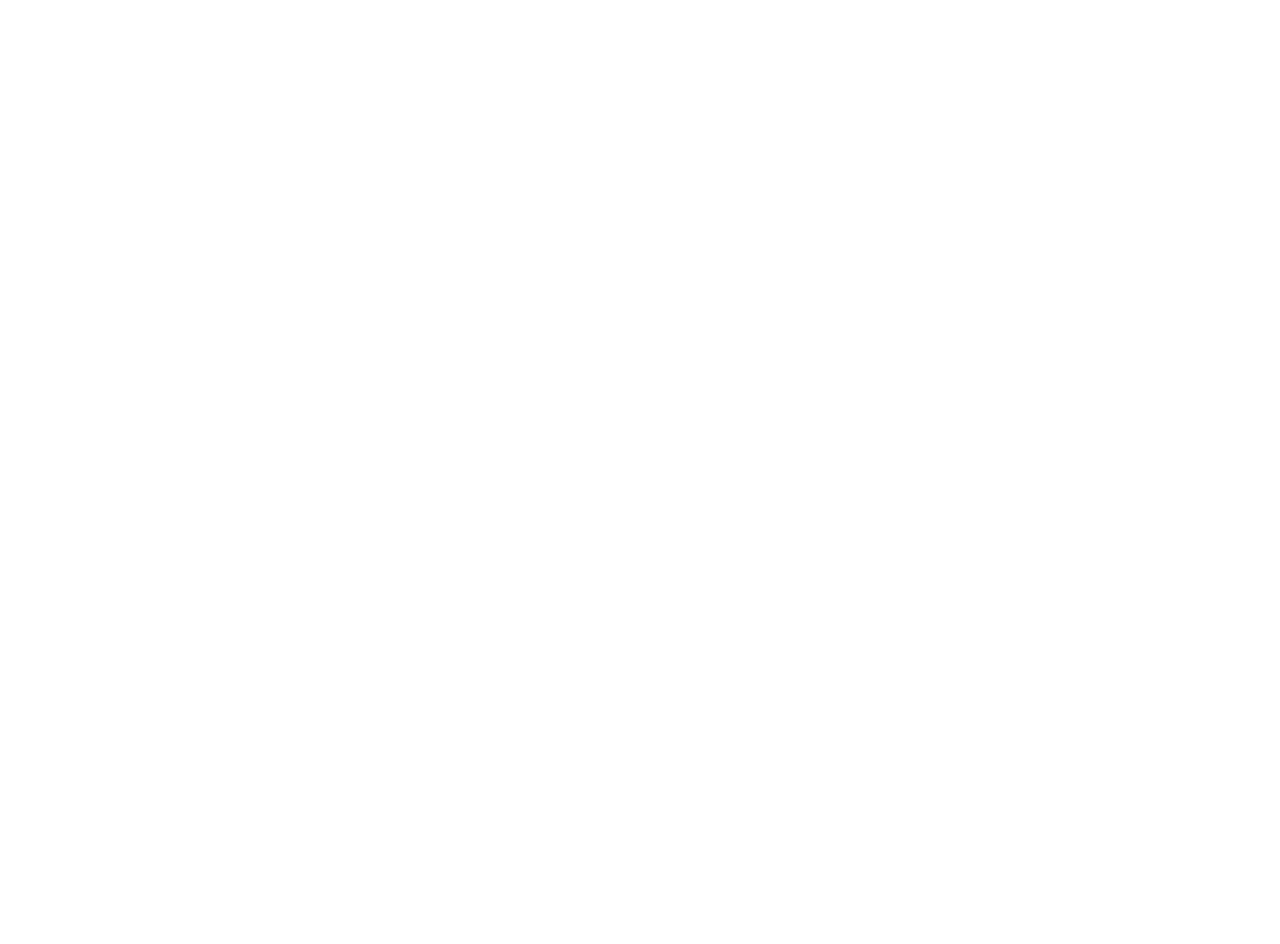
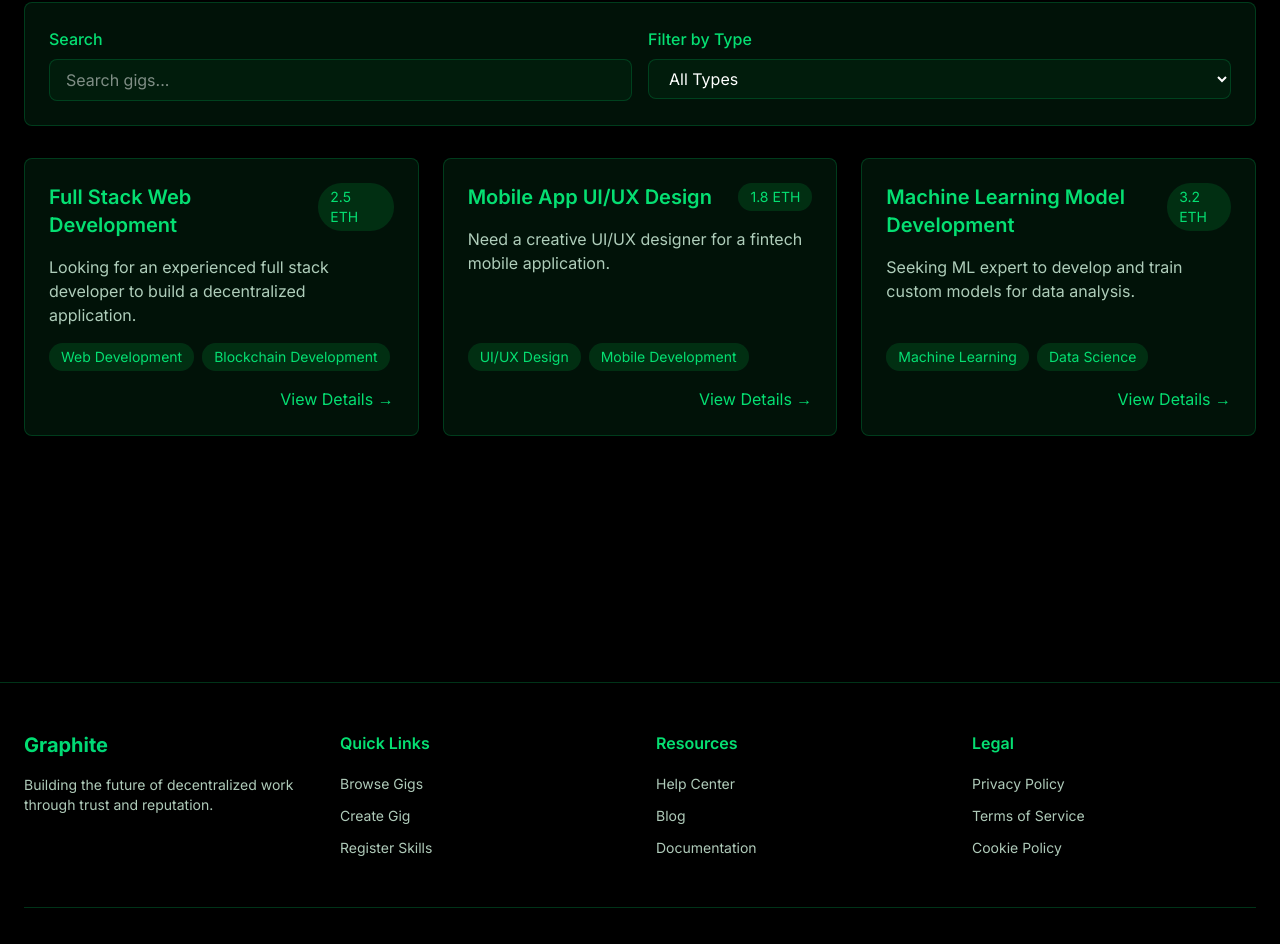
Before and after one commit to ayushsingh82/ScoreBounty, a Next.js app: page /gigs in a window 1280 px wide. Shown: the part 183-1127 px from the top of the page. Before the commit the page ends 800 px from the top, so only its background shows below. Built offline with nearby package versions, Linux system fonts and the light colour scheme.

Commit message:
gigs page

```diff
--- a/src/app/gigs/page.tsx
+++ b/src/app/gigs/page.tsx
@@ -1,9 +1,146 @@
-import React from 'react'
+'use client'
 
-const page = () => {
+import { useState } from 'react'
+import Link from 'next/link'
+
+// Mock data - In a real app, this would come from your backend
+const mockGigs = [
+  {
+    id: 1,
+    title: 'Full Stack Web Development',
+    description: 'Looking for an experienced full stack developer to build a decentralized application.',
+    types: ['Web Development', 'Blockchain Development'],
+    bountyPrize: '2.5',
+    createdAt: '2024-03-15'
+  },
+  {
+    id: 2,
+    title: 'Mobile App UI/UX Design',
+    description: 'Need a creative UI/UX designer for a fintech mobile application.',
+    types: ['UI/UX Design', 'Mobile Development'],
+    bountyPrize: '1.8',
+    createdAt: '2024-03-14'
+  },
+  {
+    id: 3,
+    title: 'Machine Learning Model Development',
+    description: 'Seeking ML expert to develop and train custom models for data analysis.',
+    types: ['Machine Learning', 'Data Science'],
+    bountyPrize: '3.2',
+    createdAt: '2024-03-13'
+  }
+]
+
+export default function GigsPage() {
+  const [searchTerm, setSearchTerm] = useState('')
+  const [selectedType, setSelectedType] = useState('')
+
+  const filteredGigs = mockGigs.filter(gig => {
+    const matchesSearch = gig.title.toLowerCase().includes(searchTerm.toLowerCase()) ||
+                         gig.description.toLowerCase().includes(searchTerm.toLowerCase())
+    const matchesType = !selectedType || gig.types.includes(selectedType)
+    return matchesSearch && matchesType
+  })
+
+  const allTypes = Array.from(new Set(mockGigs.flatMap(gig => gig.types)))
+
   return (
-    <div>page</div>
+    <main className="min-h-screen bg-black text-white font-sans">
+      <div className="container mx-auto px-6 py-12">
+        {/* Header */}
+        <div className="flex justify-between items-center mb-8">
+          <h1 className="text-4xl font-bold bg-gradient-to-r from-green-400 to-emerald-500 text-transparent bg-clip-text">
+            Explore Gigs
+          </h1>
+          <Link
+            href="/create-gig"
+            className="bg-green-600 text-white px-6 py-2 rounded-lg hover:bg-green-700 transition-colors"
+          >
+            Create New Gig
+          </Link>
+        </div>
+
+        {/* Filters */}
+        <div className="bg-green-950/40 border border-green-800/50 rounded-lg p-6 mb-8">
+          <div className="grid md:grid-cols-2 gap-4">
+            <div>
+              <label htmlFor="search" className="block text-green-400 mb-2 font-medium">
+                Search
+              </label>
+              <input
+                type="text"
+                id="search"
+                value={searchTerm}
+                onChange={(e) => setSearchTerm(e.target.value)}
+                placeholder="Search gigs..."
+                className="w-full bg-green-950/40 border border-green-800/50 rounded-lg px-4 py-2 text-white focus:outline-none focus:border-green-500 transition-colors"
+              />
+            </div>
+            <div>
+              <label htmlFor="type" className="block text-green-400 mb-2 font-medium">
+                Filter by Type
+              </label>
+              <select
+                id="type"
+                value={selectedType}
+                onChange={(e) => setSelectedType(e.target.value)}
+                className="w-full bg-green-950/40 border border-green-800/50 rounded-lg px-4 py-2 text-white focus:outline-none focus:border-green-500 transition-colors"
+              >
+                <option value="">All Types</option>
+                {allTypes.map(type => (
+                  <option key={type} value={type}>{type}</option>
+                ))}
+              </select>
+            </div>
+          </div>
+        </div>
+
+        {/* Gig Listings */}
+        <div className="grid grid-cols-1 md:grid-cols-2 lg:grid-cols-3 gap-6">
+          {filteredGigs.map(gig => (
+            <div
+              key={gig.id}
+              className="bg-green-950/40 border border-green-800/50 rounded-lg p-6 hover:border-green-500 transition-colors flex flex-col h-full"
+            >
+              <div className="flex justify-between items-start mb-4">
+                <h2 className="text-xl font-semibold text-green-400">{gig.title}</h2>
+                <div className="bg-green-600/20 text-green-400 px-3 py-1 rounded-full text-sm">
+                  {gig.bountyPrize} ETH
+                </div>
+              </div>
+              <p className="text-green-100/80 mb-4 flex-grow">{gig.description}</p>
+              <div className="flex flex-wrap gap-2 mb-4">
+                {gig.types.map(type => (
+                  <span
+                    key={type}
+                    className="bg-green-600/20 text-green-400 px-3 py-1 rounded-full text-sm"
+                  >
+                    {type}
+                  </span>
+                ))}
+              </div>
+              <div className="flex justify-end">
+                <button className="text-green-400 hover:text-green-300 transition-colors">
+                  View Details →
+                </button>
+              </div>
+            </div>
+          ))}
+        </div>
+
+        {/* Empty State */}
+        {filteredGigs.length === 0 && (
+          <div className="text-center py-12">
+            <p className="text-green-100/80 mb-4">No gigs found matching your criteria.</p>
+            <Link
+              href="/create-gig"
+              className="text-green-400 hover:text-green-300 transition-colors"
+            >
+              Create the first gig →
+            </Link>
+          </div>
+        )}
+      </div>
+    </main>
   )
 }
-
-export default page
--- a/src/app/layout.tsx
+++ b/src/app/layout.tsx
@@ -17,7 +17,7 @@
 }) {
   return (
     <html lang="en">
-      <body className={inter.className}>
+      <body className={`${inter.className} flex flex-col min-h-screen`}>
         <nav className="bg-black border-b border-green-800/50">
           <div className="container mx-auto px-6">
             <div className="flex items-center justify-between h-16">
@@ -44,7 +44,110 @@
             </div>
           </div>
         </nav>
-        {children}
+
+        <main className="flex-grow">
+          {children}
+        </main>
+
+        <footer className="bg-black border-t border-green-800/50 mt-auto">
+          <div className="container mx-auto px-6 py-12">
+            <div className="grid grid-cols-1 md:grid-cols-4 gap-8">
+              {/* Company Info */}
+              <div className="space-y-4">
+                <h3 className="text-xl font-bold bg-gradient-to-r from-green-400 to-emerald-500 text-transparent bg-clip-text">
+                  Graphite
+                </h3>
+                <p className="text-green-100/80 text-sm">
+                  Building the future of decentralized work through trust and reputation.
+                </p>
+              </div>
+
+              {/* Quick Links */}
+              <div>
+                <h4 className="text-green-400 font-semibold mb-4">Quick Links</h4>
+                <ul className="space-y-2">
+                  <li>
+                    <Link href="/gigs" className="text-green-100/80 hover:text-green-300 transition-colors text-sm">
+                      Browse Gigs
+                    </Link>
+                  </li>
+                  <li>
+                    <Link href="/create-gig" className="text-green-100/80 hover:text-green-300 transition-colors text-sm">
+                      Create Gig
+                    </Link>
+                  </li>
+                  <li>
+                    <Link href="/register-skill" className="text-green-100/80 hover:text-green-300 transition-colors text-sm">
+                      Register Skills
+                    </Link>
+                  </li>
+                </ul>
+              </div>
+
+              {/* Resources */}
+              <div>
+                <h4 className="text-green-400 font-semibold mb-4">Resources</h4>
+                <ul className="space-y-2">
+                  <li>
+                    <Link href="/help" className="text-green-100/80 hover:text-green-300 transition-colors text-sm">
+                      Help Center
+                    </Link>
+                  </li>
+                  <li>
+                    <Link href="/blog" className="text-green-100/80 hover:text-green-300 transition-colors text-sm">
+                      Blog
+                    </Link>
+                  </li>
+                  <li>
+                    <Link href="/docs" className="text-green-100/80 hover:text-green-300 transition-colors text-sm">
+                      Documentation
+                    </Link>
+                  </li>
+                </ul>
+              </div>
+
+              {/* Legal */}
+              <div>
+                <h4 className="text-green-400 font-semibold mb-4">Legal</h4>
+                <ul className="space-y-2">
+                  <li>
+                    <Link href="/privacy" className="text-green-100/80 hover:text-green-300 transition-colors text-sm">
+                      Privacy Policy
+                    </Link>
+                  </li>
+                  <li>
+                    <Link href="/terms" className="text-green-100/80 hover:text-green-300 transition-colors text-sm">
+                      Terms of Service
+                    </Link>
+                  </li>
+                  <li>
+                    <Link href="/cookies" className="text-green-100/80 hover:text-green-300 transition-colors text-sm">
+                      Cookie Policy
+                    </Link>
+                  </li>
+                </ul>
+              </div>
+            </div>
+
+            {/* Bottom Bar */}
+            <div className="border-t border-green-800/50 mt-12 pt-8 flex flex-col md:flex-row justify-between items-center">
+              <p className="text-green-100/60 text-sm">
+                © {new Date().getFullYear()} Graphite. All rights reserved.
+              </p>
+              <div className="flex gap-6 mt-4 md:mt-0">
+                <Link href="https://twitter.com" className="text-green-100/60 hover:text-green-300 transition-colors">
+                  Twitter
+                </Link>
+                <Link href="https://github.com" className="text-green-100/60 hover:text-green-300 transition-colors">
+                  GitHub
+                </Link>
+                <Link href="https://discord.com" className="text-green-100/60 hover:text-green-300 transition-colors">
+                  Discord
+                </Link>
+              </div>
+            </div>
+          </div>
+        </footer>
       </body>
     </html>
   );
```
